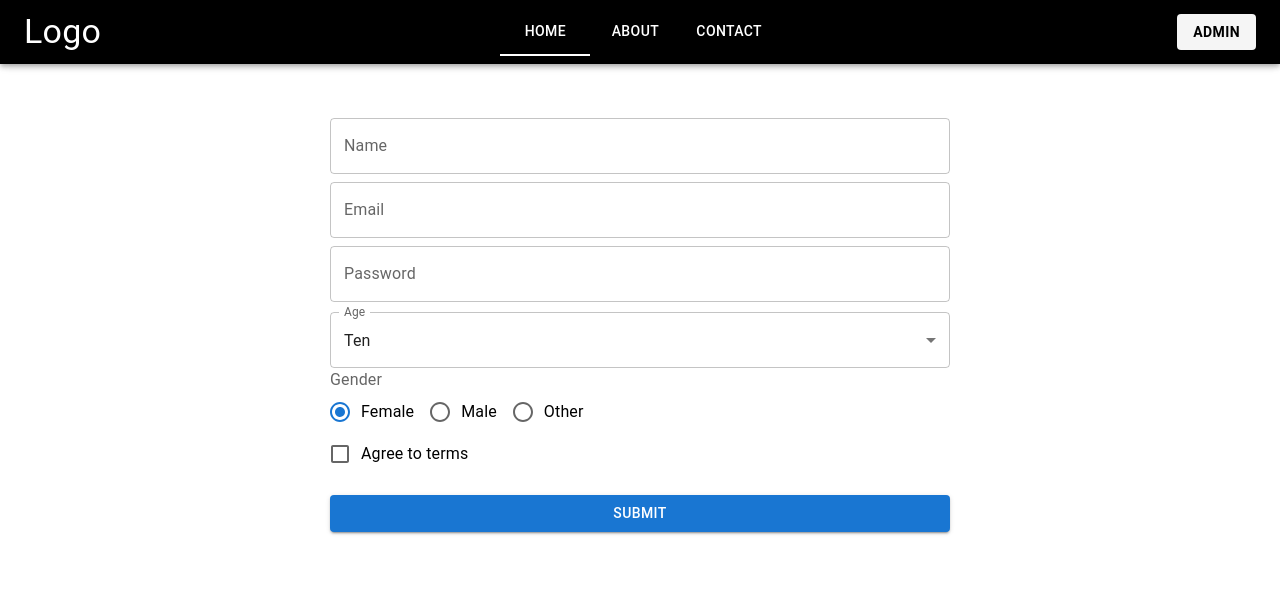
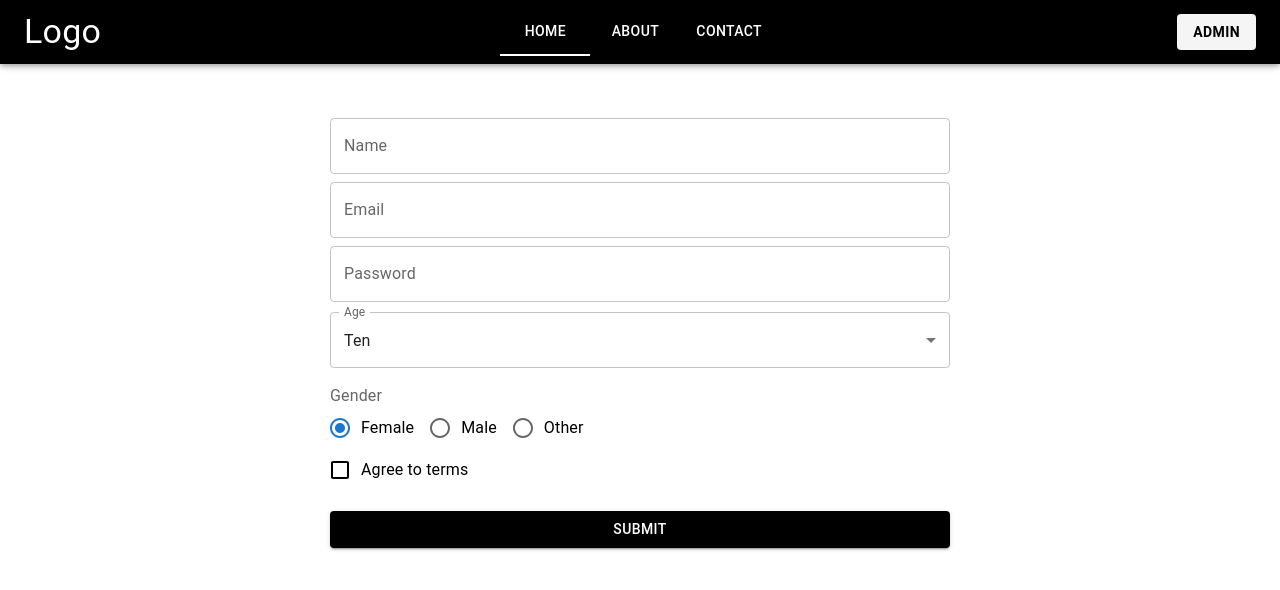
Before and after one commit to SachiSingh98/MaterialUI, a React (Create React App) app: page /contact in a window 1280 px wide. Shown: the top 590 px of the page. Built offline with nearby package versions, Linux system fonts and the light colour scheme.

Commit message:
Fixed age selection issue

```diff
--- a/src/PracticeProject/Contact.js
+++ b/src/PracticeProject/Contact.js
@@ -11,20 +11,20 @@ import {
   MenuItem,
   FormLabel,
   RadioGroup,
-  Radio
+  Radio,
 } from "@mui/material";
 
 import { InfoContext } from "../Context/InfoContext";
 
 export default function Contact() {
   const [age, setAge] = useState(10);
-  const {data , setdata} = useContext(InfoContext)
+  const { data, setdata } = useContext(InfoContext);
   const [value, setValue] = useState({
     name: "",
     email: "",
     password: "",
     terms: false,
-    age: 10,
+    age: age,
     genders: "",
   });
 
@@ -35,17 +35,14 @@ export default function Contact() {
   const handleOnSubmit = (e) => {
     e.preventDefault();
     setdata([...data, value]);
+    console.log(value);
     setValue({
       name: "",
       email: "",
       password: "",
-      terms: false,
-      age: 10,
-      genders: "",
     });
+    setAge(10);
   };
-
-
 
   return (
     <>
@@ -59,8 +56,8 @@ export default function Contact() {
             onChange={handleOnChange}
             variant="outlined"
             label="Name"
-              value={value.name || ''}
-              sx={{ marginTop: 1 , width:"100%" }}
+            value={value.name || ""}
+            sx={{ marginTop: 1, width: "100%" }}
           />
 
           <TextField
@@ -69,26 +66,29 @@ export default function Contact() {
             onChange={handleOnChange}
             variant="outlined"
             label="Email"
-              sx={{ marginTop: 1  , width:"100%"}}
+            value={value.email || ""}
+            sx={{ marginTop: 1, width: "100%" }}
           />
 
           <TextField
             name="password"
-              sx={{ marginTop: 1 , width:"100%" }}
+            sx={{ marginTop: 1, width: "100%" }}
             type="password"
             onChange={handleOnChange}
             variant="outlined"
             label="Password"
+            value={value.password || ""}
           />
 
           {/* ----Select Fileds */}
-            <FormControl style={{ marginTop: "10px" , width:"100%" }} >
+          <FormControl style={{ marginTop: "10px", width: "100%" }}>
             <InputLabel>Age</InputLabel>
             <Select
-                value={age}
+              value={value.age || ""}
+              name="age"
               label="Age"
               onChange={(e) => {
-                  setAge(e.target.value);
+                setValue({ ...value, age: e.target.value });
               }}
             >
               <MenuItem value={10}>Ten</MenuItem>
@@ -100,11 +100,24 @@ export default function Contact() {
           {/* -------------------------------------------------MenuItem */}
           {/* ------------------------------------------------------------Radio------------------------------------------------- */}
           <FormControl>
-          <FormLabel>Gender</FormLabel>
-          <RadioGroup sx={{display:"flex" , flexDirection:"row"}} defaultValue="Female" onChange={handleOnChange} name="genders">
-            <FormControlLabel value="Female" control={<Radio />} label="Female" />
+            <FormLabel sx={{ mt: 2 }}>Gender</FormLabel>
+            <RadioGroup
+              sx={{ display: "flex", flexDirection: "row" }}
+              defaultValue="Female"
+              onChange={handleOnChange}
+              name="genders"
+            >
+              <FormControlLabel
+                value="Female"
+                control={<Radio />}
+                label="Female"
+              />
               <FormControlLabel value="Male" control={<Radio />} label="Male" />
-            <FormControlLabel value="Other" control={<Radio />} label="Other" />
+              <FormControlLabel
+                value="Other"
+                control={<Radio />}
+                label="Other"
+              />
             </RadioGroup>
           </FormControl>
 
@@ -114,6 +127,7 @@ export default function Contact() {
               control={
                 <Checkbox
                   name="terms"
+                  style={{ color: "black" }}
                   onChange={(e) => {
                     setValue({ ...value, terms: e.target.checked });
                   }}
@@ -126,8 +140,12 @@ export default function Contact() {
 
           <Button
             type="submit"
-              style={{ marginTop: "20px" }}
-              sx={{width:"100%"}}
+            style={{
+              marginTop: "20px",
+              color: "white",
+              backgroundColor: "black",
+            }}
+            sx={{ width: "100%" }}
             variant="contained"
           >
             Submit
```
Lines whose indentation alone changed are shown as unchanged.
